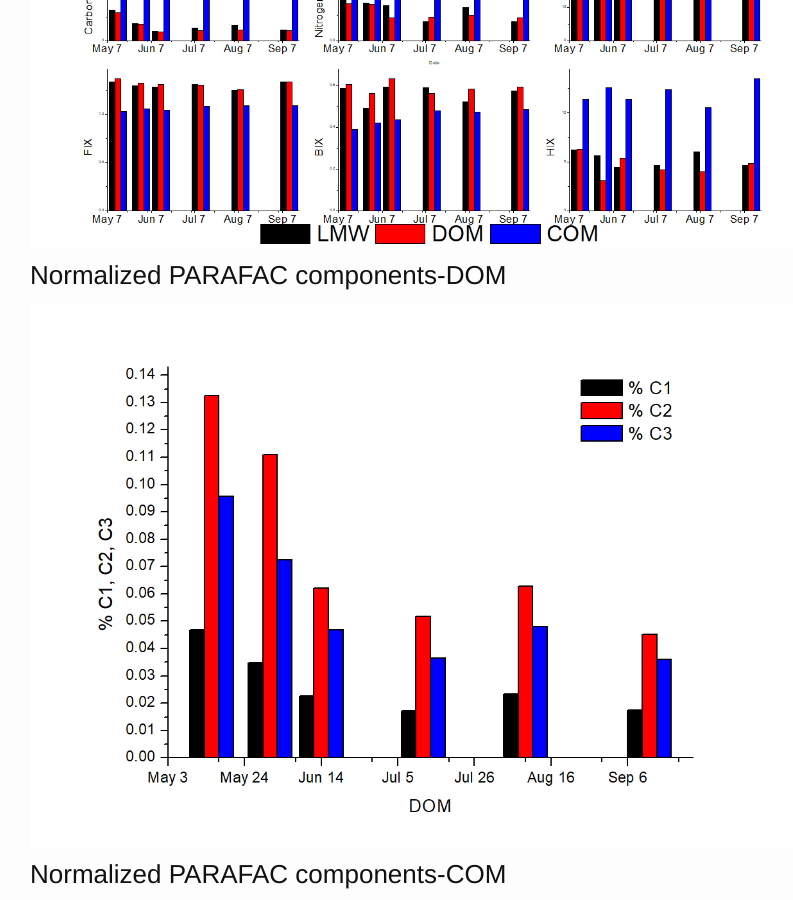
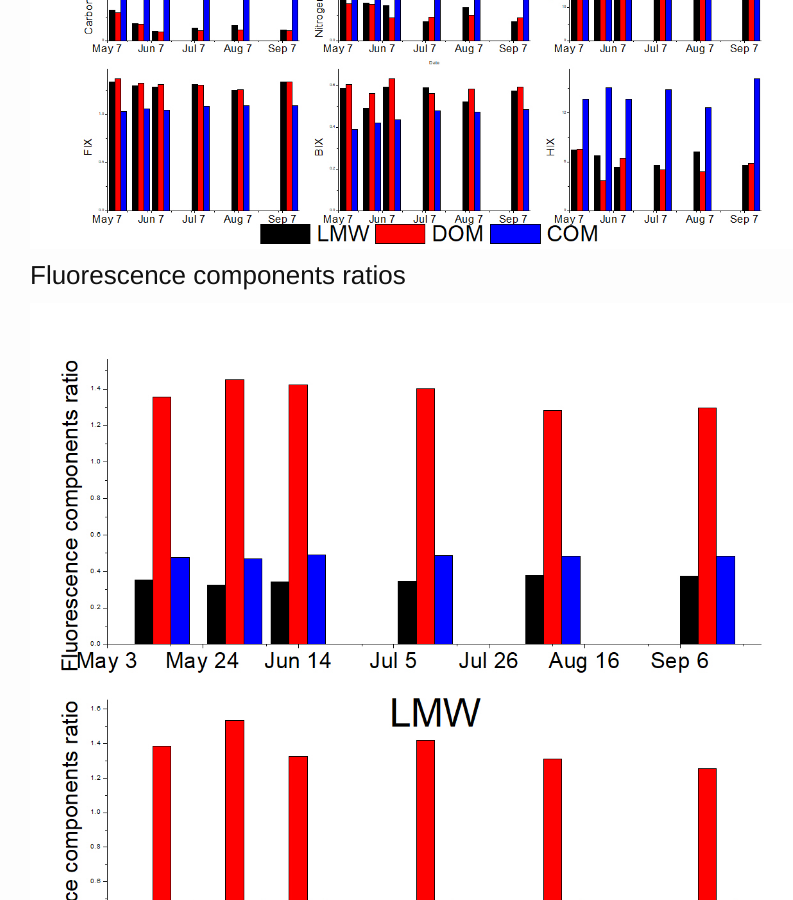
Before and after one commit to huilin1990/huilin1990.github.io, a Jekyll site: the page built from _posts/2017-5-28-Yukon-River.md, in a window 1280 px wide and 900 px high, scrolled down 3369 px. Shown: the whole window, without its empty margins (225-1018 px from the left). Built offline with Jekyll 4.4.1, drawn with Linux system fonts in a browser that asks for light colours; some web fonts are replaced.

Commit message:
components ratio

```diff
--- a/_posts/2017-5-28-Yukon-River.md
+++ b/_posts/2017-5-28-Yukon-River.md
@@ -36,6 +36,9 @@ Sampling site: between the Dalton Highway Bridge and the `USGS Stevens Village`
 ### LMW-DOM-COM
 
 ![](\image\Basic-Comparison.jpg)
+
+### Fluorescence components ratios
+![](\image\components ratio.jpg)
 
 ### Normalized PARAFAC components-DOM
 ![Component percentage](\image\DOM-C1-C2-C3.jpg)
```
Also changed, not shown: image/components ratio.jpg (added).
